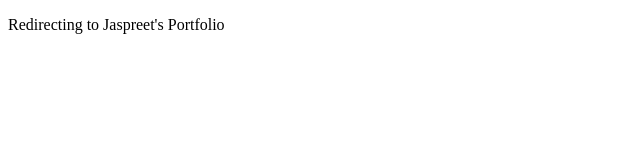
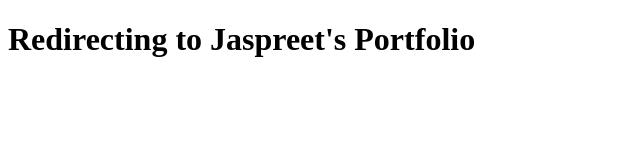
Before and after one commit to JaspreetWhiteHat/JaspreetWhiteHat.github.io, a plain HTML site: page index.html in a window 1280 px wide. Shown: the whole page, without its empty margins (0-640 px from the left). Drawn offline with Linux system fonts and the light colour scheme.

Commit message:
Update index.html

```diff
--- a/index.html
+++ b/index.html
@@ -5,6 +5,6 @@
       <meta http-equiv = "refresh" content = "2; url = https://filip811.wixsite.com/jaspreet-singh-pf" />
    </head>
    <body>
-      <p>Redirecting to Jaspreet's Portfolio</p>
+      <H1>Redirecting to Jaspreet's Portfolio</H1>
    </body>
 </html>
```
